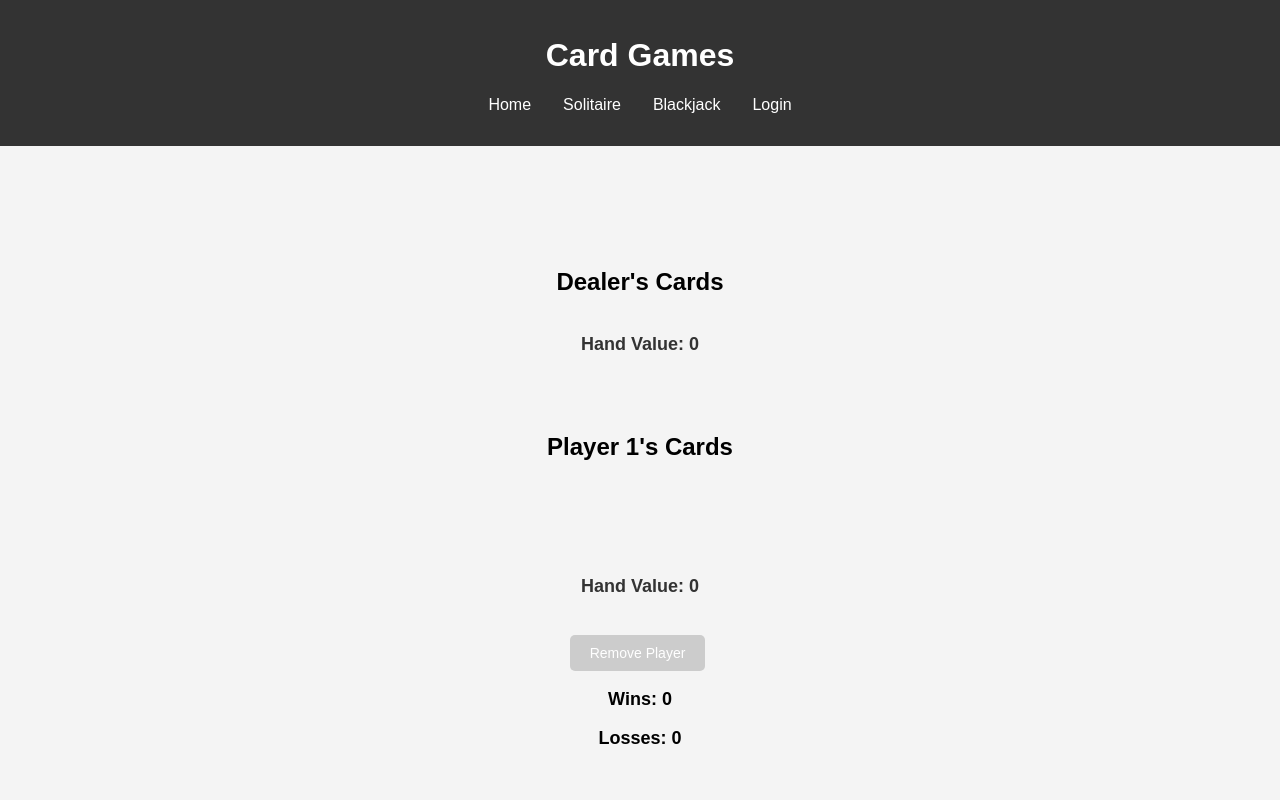
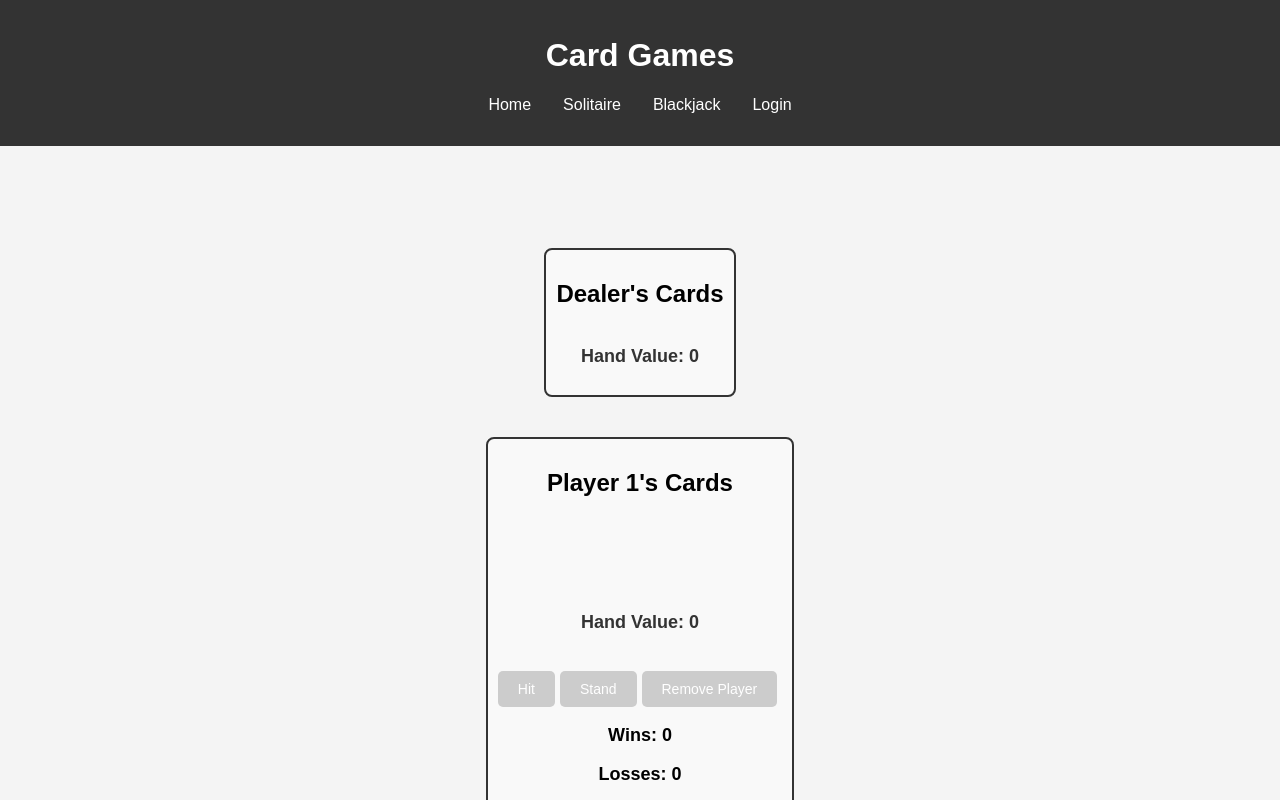
Before and after one commit to swysocki9089/card-game-361, a React (Vite) app in the folder Frontend/: page /blackjack in a window 1280 px wide. Shown: the top 800 px of the page. Built offline with nearby package versions, Linux system fonts and the light colour scheme.

Commit message:
improved player area visuals

```diff
--- a/Frontend/src/components/Blackjack.jsx
+++ b/Frontend/src/components/Blackjack.jsx
@@ -161,12 +161,8 @@ const Blackjack = () => {
                             )}
                         </div>
                         <p className="hand-value">Hand Value: {calculateHandValue(player.cards)}</p>
-                        {cardsDealt && (
-                            <>
-                                <button onClick={() => hit(player.id)} disabled={player.hasStood || player.isBusted}>Hit</button>
-                                <button onClick={() => stand(player.id)} disabled={player.hasStood || player.isBusted}>Stand</button>
-                            </>
-                        )}
+                        <button onClick={() => hit(player.id)} disabled={!cardsDealt || player.hasStood || player.isBusted}>Hit</button>
+                        <button onClick={() => stand(player.id)} disabled={!cardsDealt || player.hasStood || player.isBusted}>Stand</button>
                         <button onClick={() => removePlayer(player.id)} disabled={cardsDealt || players.length <= 1}>Remove Player</button>
                         {player.isBusted && <p>Busted</p>}
                         {player.result && <p>{player.result}</p>}
--- a/Frontend/src/components/blackjack.css
+++ b/Frontend/src/components/blackjack.css
@@ -15,6 +15,10 @@
 
 .dealer-area {
     margin: 20px 0;
+    padding: 10px;
+    border: 2px solid #333;
+    border-radius: 8px;
+    background-color: #f9f9f9;
 }
 
 .player-areas {
@@ -25,6 +29,10 @@
 
 .player-area {
     margin: 0 10px;
+    padding: 10px;
+    border: 2px solid #333;
+    border-radius: 8px;
+    background-color: #f9f9f9;
 }
 
 .cards {
```
